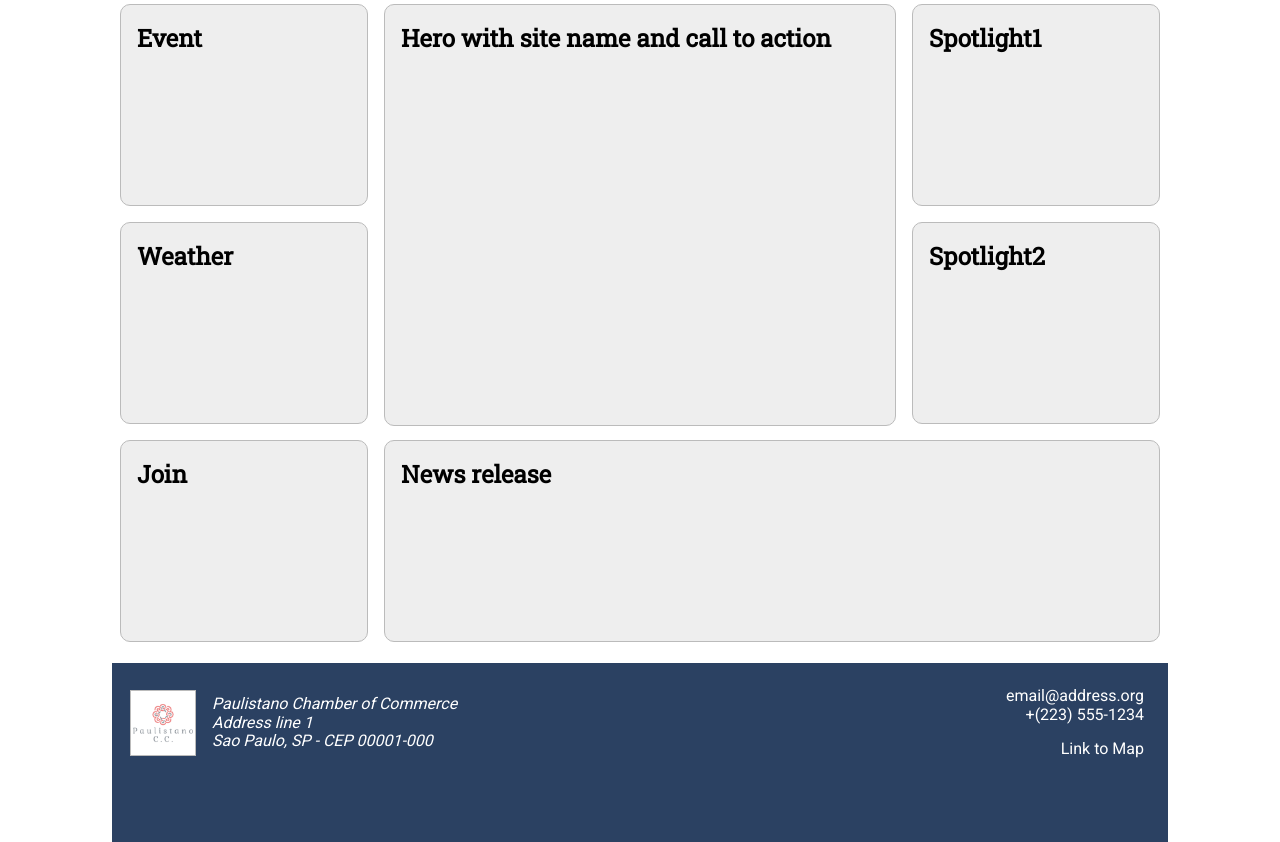
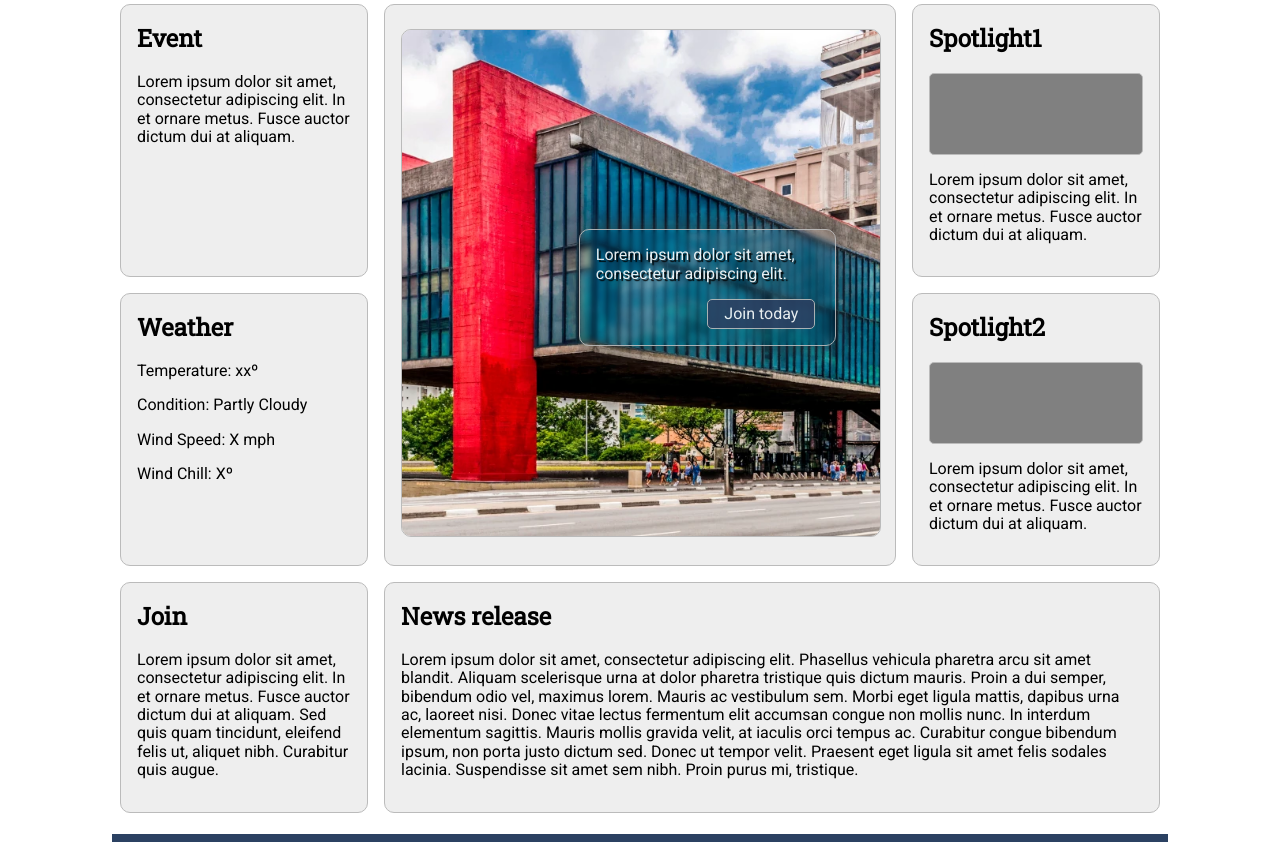
Before and after one commit to Nokutomi/wdd230, a plain HTML site: page chamber/index.html in a window 1280 px wide. Shown: the part 318-1160 px from the top of the page. Drawn offline with Linux system fonts and the light colour scheme.

Commit message:
feat: add project home layout

```diff
--- a/chamber/css/large.css
+++ b/chamber/css/large.css
@@ -67,11 +67,25 @@
     grid-area: title;
   }
 
+  #hero-overlay {
+    position: absolute;
+    top: 40%;
+    left: 38%;
+    width: 50%;
+  }
+
   .main-hero {
     grid-area: hero;
+  }
+
+  .main-hero figure {
     height: 100%;
   }
+  .main-hero figure img {
+    object-fit: cover ;
+    height: 93%;
 
+  }
   .main-news-release {
     grid-area: news;
   }
--- a/chamber/css/medium.css
+++ b/chamber/css/medium.css
@@ -2,6 +2,7 @@
   figure img {
     margin: 0 auto;
     display: block;
+    border-radius: 10px;
   }
 
   nav {
@@ -16,6 +17,7 @@
     margin: 1rem 0.5rem;
     padding: 0 10px 5px;
     display: grid;
+    align-items: stretch;
     gap: 1rem;
     grid-template-columns: repeat(2, 1fr);
     grid-template-areas:
@@ -29,6 +31,13 @@
 
   main h1 {
     grid-area: title;
+  }
+
+  #hero-overlay {
+    position: absolute;
+    top: 45%;
+    left: 40%;
+    width: 50%;
   }
 
   .main-hero {
--- a/chamber/css/small.css
+++ b/chamber/css/small.css
@@ -34,7 +34,6 @@ h6 {
 header {
   padding: 1rem 0 0;
   color: white;
-
 }
 
 .header-grid {
@@ -57,6 +56,22 @@ header h2 {
   box-sizing: border-box;
 }
 
+#header-msg {
+  text-align: center;
+  padding: 1rem;
+  grid-column: 1 / -1;
+  width: 100%;
+  box-sizing: border-box;
+}
+
+.showme {
+  display: block;
+}
+
+.hideme {
+  display: none;
+}
+
 .header-title {
   align-self: center;
 }
@@ -68,12 +83,20 @@ main {
 
 main section {
   padding: 0;
+  padding-bottom: 1rem;
   margin: 0;
   margin-bottom: 1rem;
   border: 1px solid var(--border-color);
   border-radius: 10px;
   background-color: #eee;
-  height: 200px;
+}
+main p {
+  padding: 0 1rem;
+}
+
+.main-hero img {
+  width: 100%;
+  height: auto;
 }
 
 .main-join {
@@ -82,6 +105,40 @@ main section {
 
 main h2 {
   padding-left: 1rem;
+}
+
+.main-hero {
+  position: relative;
+}
+
+#hero-overlay {
+  position: absolute;
+  top: 30%;
+  left: 15%;
+  width: 70%;
+  border: 1px solid var(--border-color);
+  /* background-color: var(--accent2-color); */
+  backdrop-filter: blur(3px);
+  color: white;
+  text-shadow: 2px 2px 1px black;
+  border-radius: 10px;
+  box-shadow: 0 0 30px #333;
+  opacity: 0.9;
+}
+
+#hero-overlay-btn {
+  margin: 0 0.3rem 1rem 50%;
+  padding: 0.3rem 1rem;
+  border-radius: 5px;
+  border: 1px solid var(--border-color);
+  background-color: var(--secondary-color);
+  color: white;
+
+}
+
+#hero-overlay-btn:hover {
+  background-color: var(--primary-color);
+  color: black;
 }
 
 footer {
@@ -222,3 +279,12 @@ nav ul.open {
 #hamburgerBtn.open span:nth-child(2) {
   display: block;
 }
+
+.main-spotlight1 div,
+.main-spotlight2 div {
+  margin: 0.5rem 1rem;
+  height: 5rem;
+  background-color: gray;
+  border: 1px solid var(--border-color);
+  border-radius: 5px;
+}
--- a/chamber/index.html
+++ b/chamber/index.html
@@ -39,6 +39,10 @@
           <h2>The business center of São Paulo</h2>
         </div>
         <div id="header-date">Monday, 22 November 202x</div>
+        <div id="header-msg">
+          🤝🏼 Come join us for the chamber meet and greet Wednesday at 7:00
+          p.m.
+        </div>
       </div>
       <nav>
         <button id="hamburgerBtn"><span>&#9776;</span><span>X</span></button>
@@ -59,14 +63,72 @@
     <main>
       <h1>Home</h1>
       <section class="main-hero">
-        <h2>Hero with site name and call to action</h2>
+        <figure>
+          <img
+            src="./images/hero.webp"
+            alt="Sao Paulo Art Museum"
+            width="1000"
+            height="641"
+          />
+        </figure>
+        <div id="hero-overlay">
+          <p>Lorem ipsum dolor sit amet, consectetur adipiscing elit.</p>
+          <button id="hero-overlay-btn">Join today</button>
+        </div>
       </section>
-      <section class="main-event"><h2>Event</h2></section>
-      <section class="main-weather"><h2>Weather</h2></section>
-      <section class="main-news-release"><h2>News release</h2></section>
-      <section class="main-spotlight1"><h2>Spotlight1</h2></section>
-      <section class="main-spotlight2"><h2>Spotlight2</h2></section>
-      <section class="main-join"><h2>Join</h2></section>
+      <section class="main-event">
+        <h2>Event</h2>
+        <p>
+          Lorem ipsum dolor sit amet, consectetur adipiscing elit. In et ornare
+          metus. Fusce auctor dictum dui at aliquam.
+        </p>
+      </section>
+      <section class="main-weather">
+        <h2>Weather</h2>
+        <p>Temperature: xxº</p>
+        <p>Condition: Partly Cloudy</p>
+        <p>Wind Speed: X mph</p>
+        <p>Wind Chill: Xº</p>
+      </section>
+      <section class="main-news-release">
+        <h2>News release</h2>
+        <p>
+          Lorem ipsum dolor sit amet, consectetur adipiscing elit. Phasellus
+          vehicula pharetra arcu sit amet blandit. Aliquam scelerisque urna at
+          dolor pharetra tristique quis dictum mauris. Proin a dui semper,
+          bibendum odio vel, maximus lorem. Mauris ac vestibulum sem. Morbi eget
+          ligula mattis, dapibus urna ac, laoreet nisi. Donec vitae lectus
+          fermentum elit accumsan congue non mollis nunc. In interdum elementum
+          sagittis. Mauris mollis gravida velit, at iaculis orci tempus ac.
+          Curabitur congue bibendum ipsum, non porta justo dictum sed. Donec ut
+          tempor velit. Praesent eget ligula sit amet felis sodales lacinia.
+          Suspendisse sit amet sem nibh. Proin purus mi, tristique.
+        </p>
+      </section>
+      <section class="main-spotlight1">
+        <h2>Spotlight1</h2>
+        <div></div>
+        <p>
+          Lorem ipsum dolor sit amet, consectetur adipiscing elit. In et ornare
+          metus. Fusce auctor dictum dui at aliquam.
+        </p>
+      </section>
+      <section class="main-spotlight2">
+        <h2>Spotlight2</h2>
+        <div></div>
+        <p>
+          Lorem ipsum dolor sit amet, consectetur adipiscing elit. In et ornare
+          metus. Fusce auctor dictum dui at aliquam.
+        </p>
+      </section>
+      <section class="main-join">
+        <h2>Join</h2>
+        <p>
+          Lorem ipsum dolor sit amet, consectetur adipiscing elit. In et ornare
+          metus. Fusce auctor dictum dui at aliquam. Sed quis quam tincidunt,
+          eleifend felis ut, aliquet nibh. Curabitur quis augue.
+        </p>
+      </section>
     </main>
     <footer class="card">
       <figure class="footer-figure">
--- a/chamber/js/index.js
+++ b/chamber/js/index.js
@@ -51,3 +51,12 @@ const fulldate = new Intl.DateTimeFormat("en-US", { dateStyle: "full" }).format(
 
 datefield.innerHTML = `<em>${fulldate}</em>`;
 // datefieldUK.innerHTML = `<em>${fulldateUK}</em>`;
+
+
+const dayOfWeek = currentDate.getDay()
+const headerMsg = document.querySelector("#header-msg")
+if (dayOfWeek === 1 || dayOfWeek === 2) {
+  headerMsg.classList.add("showme")
+} else {
+  headerMsg.classList.add("hideme")
+}
```
Also changed, not shown: index.html (+4 -4 lines), chamber/images/hero.webp (added), 1 other file.
